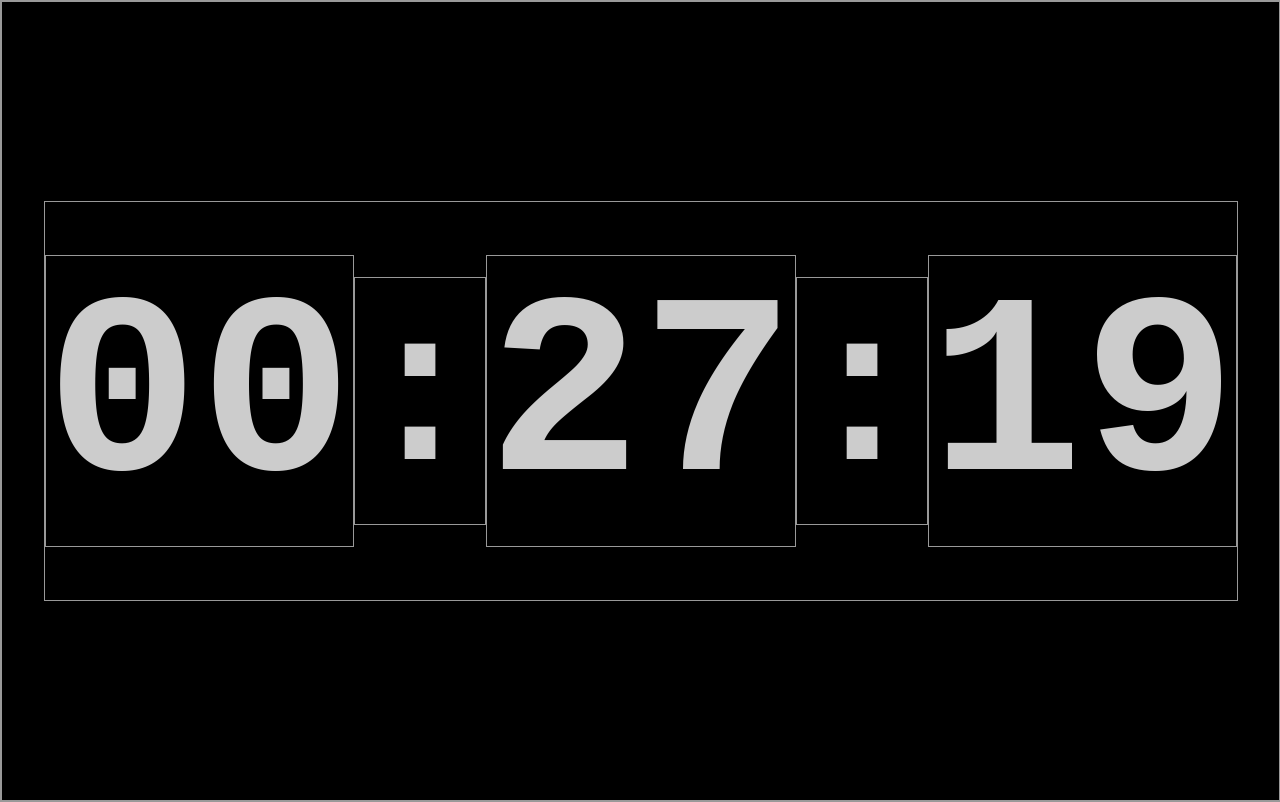
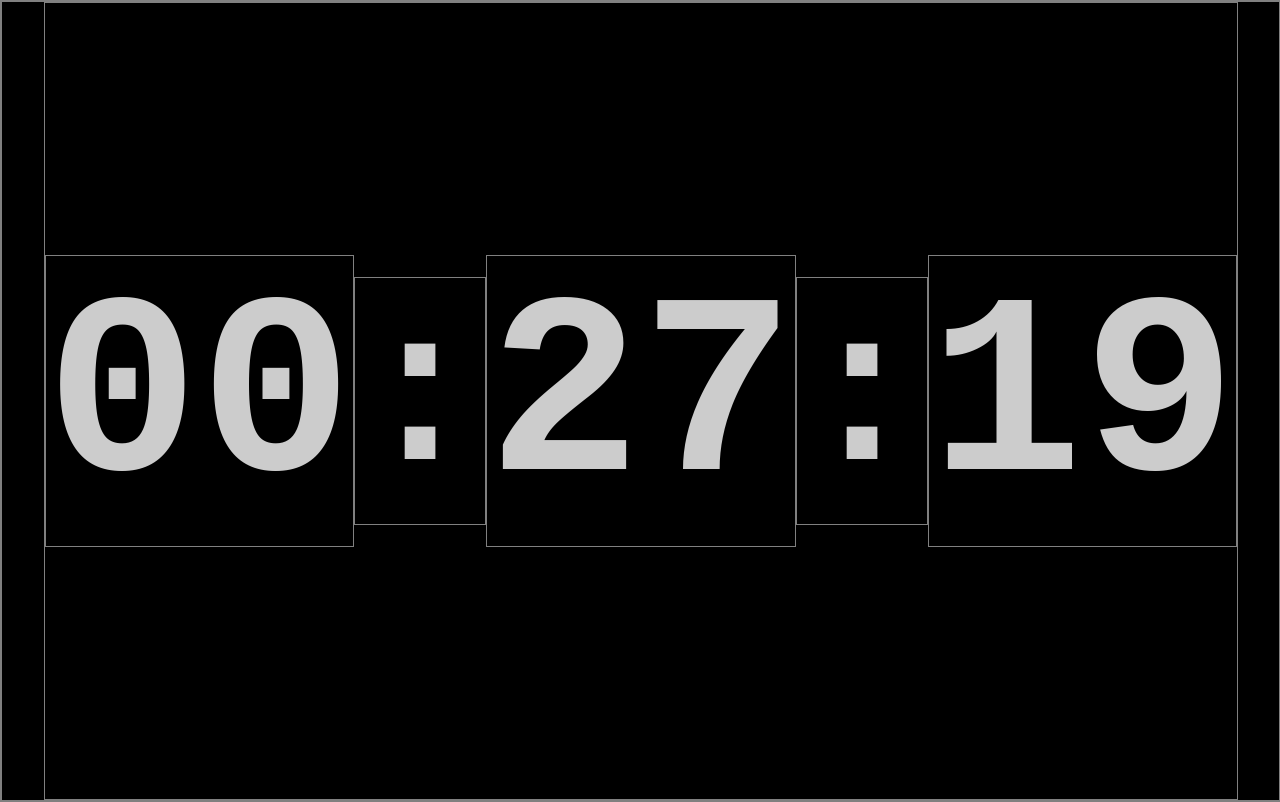
Before and after one commit to dlajfa/lab, a plain HTML site: page clock/index.html in a window 1280 px wide. Drawn offline with Linux system fonts and the light colour scheme.

Commit message:
Update style.css

```diff
--- a/clock/style.css
+++ b/clock/style.css
@@ -1,6 +1,6 @@
 * {
+  border: 1px solid gray;
   box-sizing: border-box;
-  border: 1px solid #999;
 }
 
 body {
@@ -10,13 +10,12 @@ body {
   font-family: monospace;
   background-color: #000;
   display: flex;
-  align-items: center;
+  align-items: start;
   justify-content: center;
-  overflow: hidden;
 }
 
 #clock {
-  height: 50vh;
+  height: 100%;
   color: #ccc;
   font-size: 20vw;
   font-weight: 900;
```
